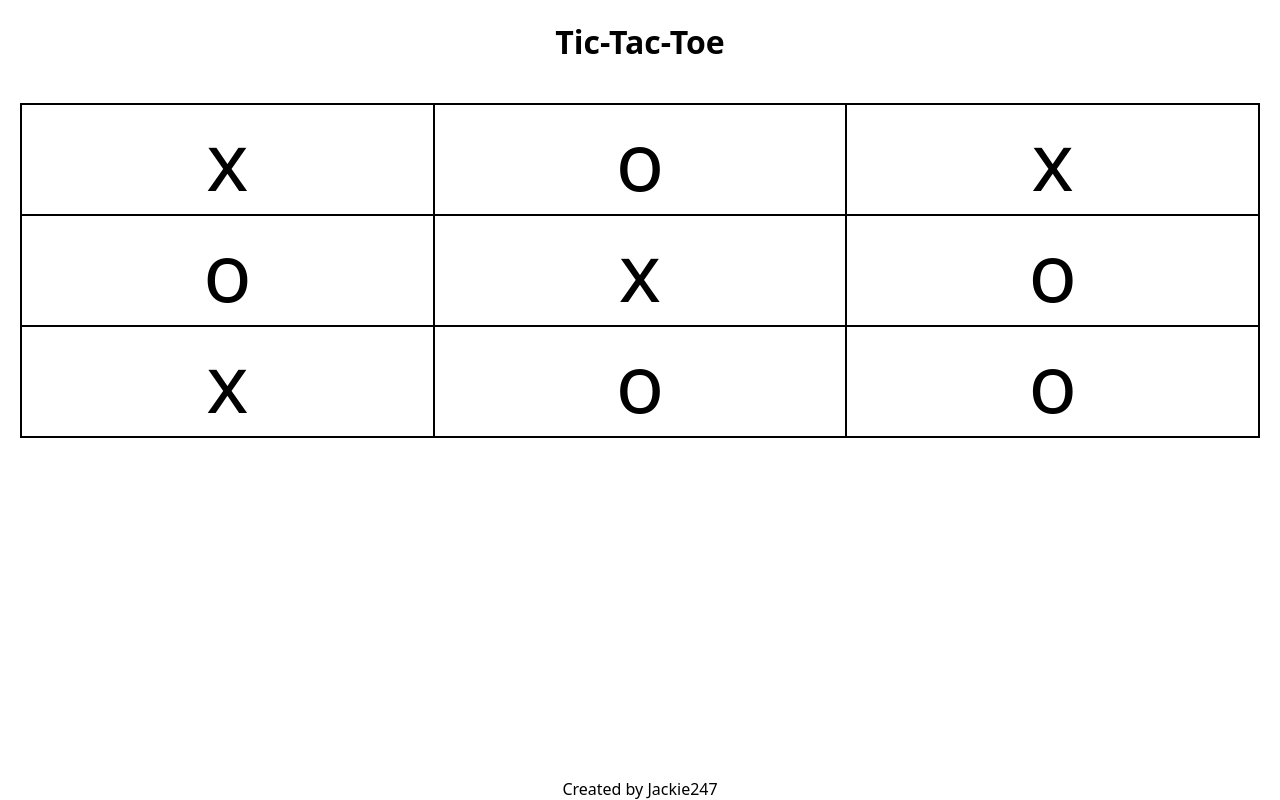
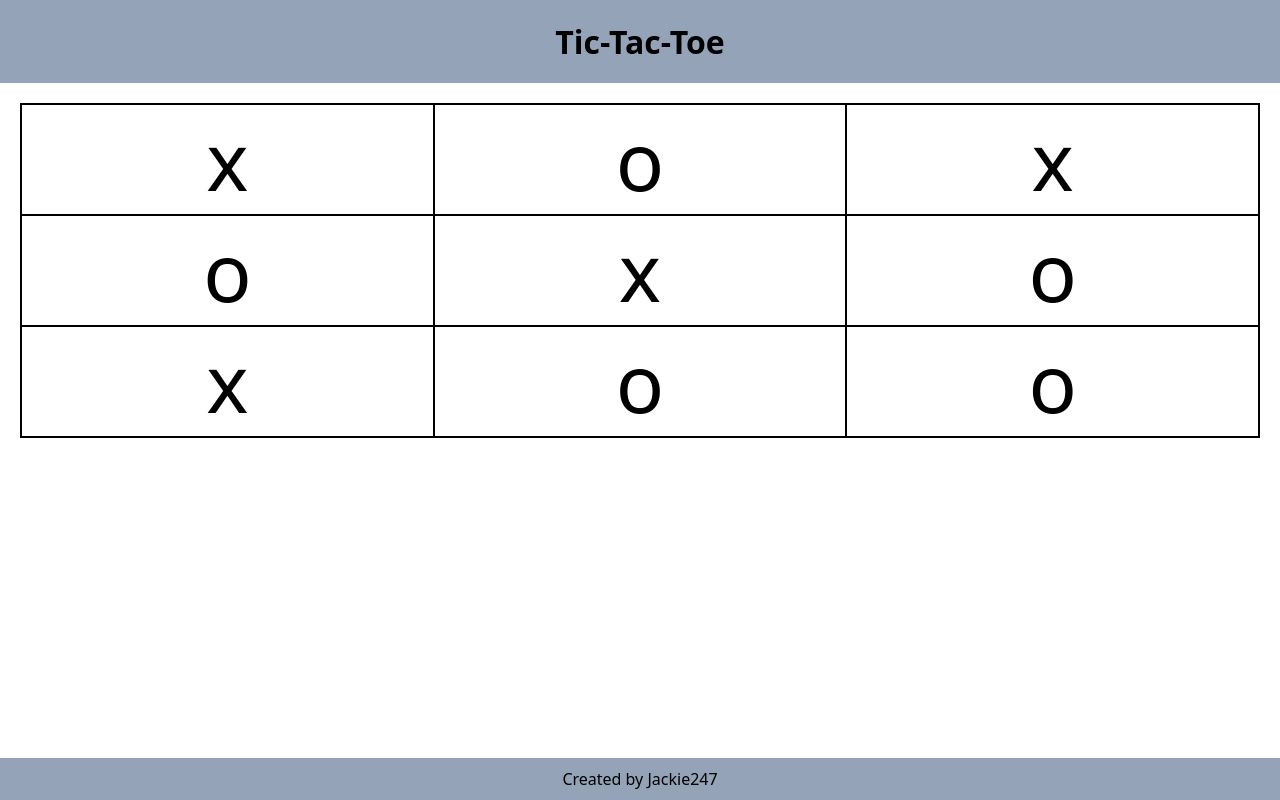
Before and after one commit to Jackie247/tic-tac-toe, a plain HTML site: page src/index.html in a window 1280 px wide. Drawn offline with nearby package versions, Linux system fonts and the light colour scheme; files that its build step writes are made by us from their sources.

Commit message:
add background-color to header and footer

```diff
--- a/src/styles/style.scss
+++ b/src/styles/style.scss
@@ -13,7 +13,6 @@
     font-family:'Noto Sans','Times New Roman', Times, sans-serif;
 }
 body{
-    background-color:var(--primary);
 }
 li{
     list-style-type: none;
@@ -23,11 +22,15 @@ button{
 }
 // base styles - mobile //
 :root{
-
+    --primary: #94a3b8;
+    --secondary:#e2e8f0;
 }
 header{
     @include flexCenterRow();
-    margin: 20px 0;
+    background-color: var(--primary);
+    .page-title{
+        margin: 20px 0;
+    }
 }
 main{
     padding: 20px;
@@ -50,9 +53,13 @@ main{
 
 footer{
     @include flexCenterRow();
+    background-color: var(--primary);
     position:fixed;
     bottom:0;
     width:100%;
+    .footer-strip{
+        margin:10px;
+    }
 }
 
 // small table styles //
```
